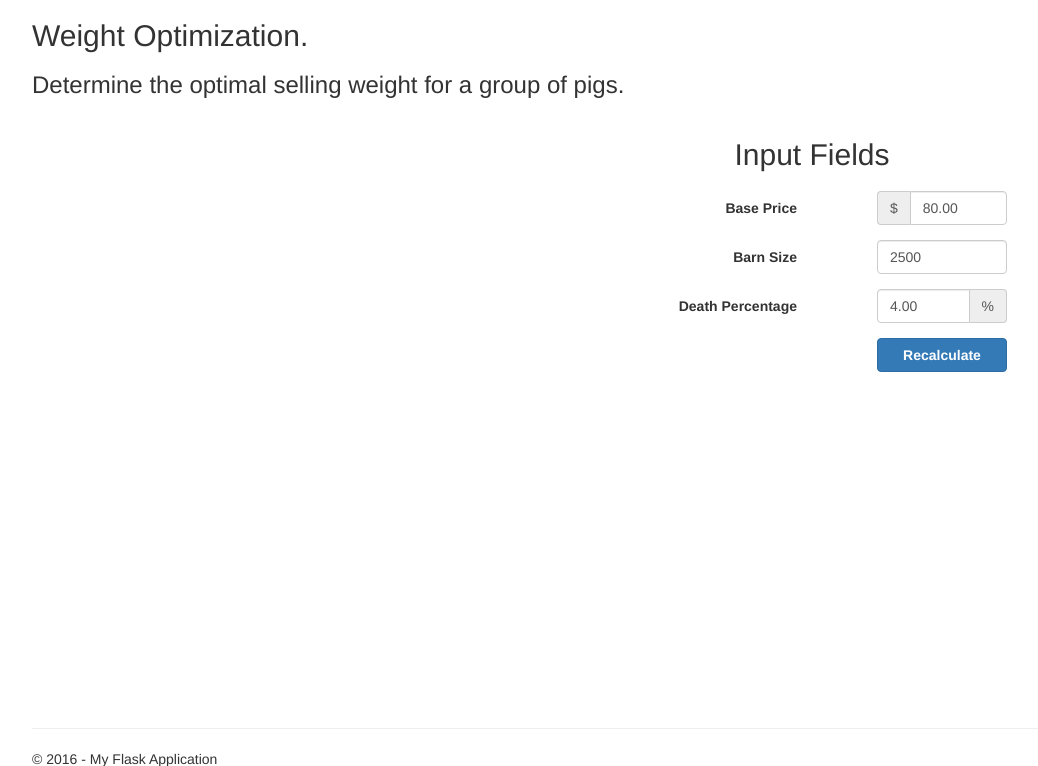
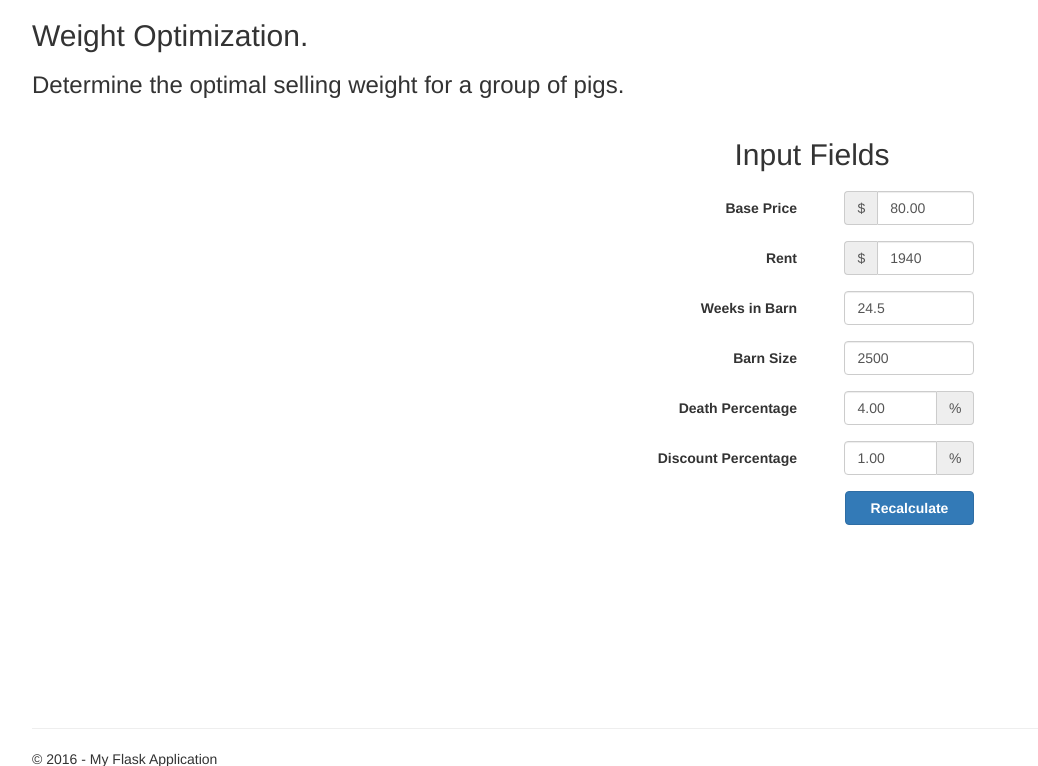
Before and after one commit to jdczerwonka/wsf-web-app, a Flask app: page /weightOpt in a window 1280 px wide. Shown: the part 51-817 px from the top of the page, without its empty margins (38-1076 px from the left). Run offline with Flask 2, Linux system fonts and the light colour scheme; parts of the project's set-up code (start-up, migrations or seed data) failed here and were passed over; some libraries are stand-ins or nearby versions.

Commit message:
Added input fields to weightOpt.html and associated api calls

```diff
--- a/FlaskWebProject/db/resources.py
+++ b/FlaskWebProject/db/resources.py
@@ -24,7 +24,10 @@ parser.add_argument('week_id', type=str)
 parser.add_argument('curve', type=str, default='OPT_PRICE')
 parser.add_argument('barn_size', type=int, default=2500)
 parser.add_argument('base_price', type=float, default=80)
+parser.add_argument('rent', type=float, default=1940)
+parser.add_argument('weeks', type=float, default=24.5)
 parser.add_argument('death_per', type=float, default=4)
+parser.add_argument('discount_per', type=float, default=1)
 
 def CreateSession():
         engine = create_engine(DB_URI)
@@ -133,9 +136,8 @@ class WeightOptApi(Resource):
 
         gm = PigGrowthModel(awgModel, awfcModel, 24.4, awgAdjust, awfcAdjust, priceCutoff3, wtCutoff)
 
-        #BarnSize = 5220
-        #DeathLossPer = 4.37
-        bm = BarnModel(w2fModel, gm, sm, StartWeight = 12.5, BarnSize = args['barn_size'], DeathLossPer = args['death_per'], DiscountLossPer = 2.16, WeeklyRent = 3880)
+        #BarnSize = 5220, DeathLossPer = 4.37, DiscountLossPer = 2.16, WeeklyRent = 3880
+        bm = BarnModel(w2fModel, gm, sm, StartWeight = 12.5, BarnSize = args['barn_size'], DeathLossPer = args['death_per'], DiscountLossPer = args['discount_per'], WeeklyRent = args['rent'])
 
         if args['curve'].upper() == 'OPT_PRICE':
             x = numpy.arange(270, 301, 1)
--- a/FlaskWebProject/templates/weightOpt.html
+++ b/FlaskWebProject/templates/weightOpt.html
@@ -13,30 +13,60 @@
         </div>
         <div class="form-group">
             <label for="inpBasePrice" class="control-label col-sm-6">Base Price</label>
-            <div class="col-sm-2"></div>
+            <div class="col-sm-1"></div>
             <div class="input-group col-sm-4">
                 <div class="input-group-addon">$</div>
                 <input type="number" class="form-control" id="inpBasePrice" name="base_price" value="80.00" />
             </div>
+            <div class="col-sm-1"></div>
+        </div>
+        <div class="form-group">
+            <label for="inpRent" class="control-label col-sm-6">Rent</label>
+            <div class="col-sm-1"></div>
+            <div class="input-group col-sm-4">
+                <div class="input-group-addon">$</div>
+                <input type="number" class="form-control" id="inpRent" name="rent" value="1940" />
+            </div>
+            <div class="col-sm-1"></div>
+        </div>
+        <div class="form-group">
+            <label for="inpWeeks" class="control-label col-sm-6">Weeks in Barn</label>
+            <div class="col-sm-1"></div>
+            <div class="input-group col-sm-4">
+                <input type="number" class="form-control" style="border-radius:4px" id="inpWeeks" name="weeks" value="24.5" />
+            </div>
+            <div class="col-sm-1"></div>
         </div>
         <div class="form-group">
             <label for="inpBarnSize" class="control-label col-sm-6">Barn Size</label>
-            <div class="col-sm-2"></div>
+            <div class="col-sm-1"></div>
             <div class="input-group col-sm-4">
                 <input type="number" class="form-control" style="border-radius:4px" id="inpBarnSize" name="barn_size" value="2500"/>
             </div>
+            <div class="col-sm-1"></div>
         </div>
         <div class="form-group">
             <label for="inpDeathPer" class="control-label col-sm-6">Death Percentage</label>
-            <div class="col-sm-2"></div>
+            <div class="col-sm-1"></div>
             <div class="input-group col-sm-4">
                 <input type="number" class="form-control" id="inpDeathPer" name="death_per" value="4.00"/>
                 <div class="input-group-addon">%</div>
             </div>
+            <div class="col-sm-1"></div>
         </div>
         <div class="form-group">
-            <div class="col-sm-8"></div>
+            <label for="inpDiscountPer" class="control-label col-sm-6">Discount Percentage</label>
+            <div class="col-sm-1"></div>
+            <div class="input-group col-sm-4">
+                <input type="number" class="form-control" id="inpDiscountPer" name="discount_per" value="1.00" />
+                <div class="input-group-addon">%</div>
+            </div>
+            <div class="col-sm-1"></div>
+        </div>
+        <div class="form-group">
+            <div class="col-sm-7"></div>
             <button type="button" class="btn btn-primary col-sm-4" id="recalculate"><strong>Recalculate</strong></button>
+            <div class="col-sm-1"></div>
         </div>
     </form>
 </div>
```
